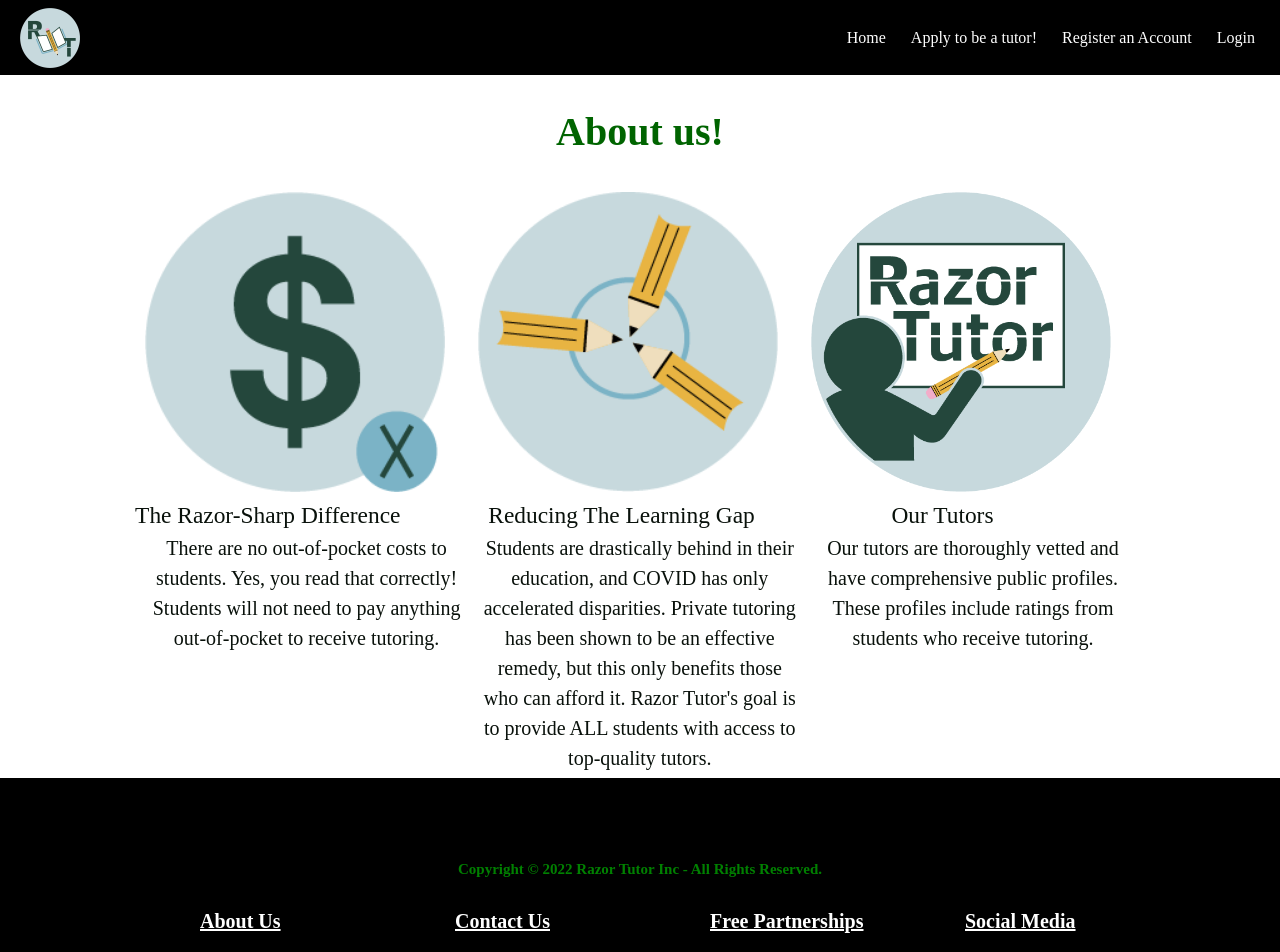
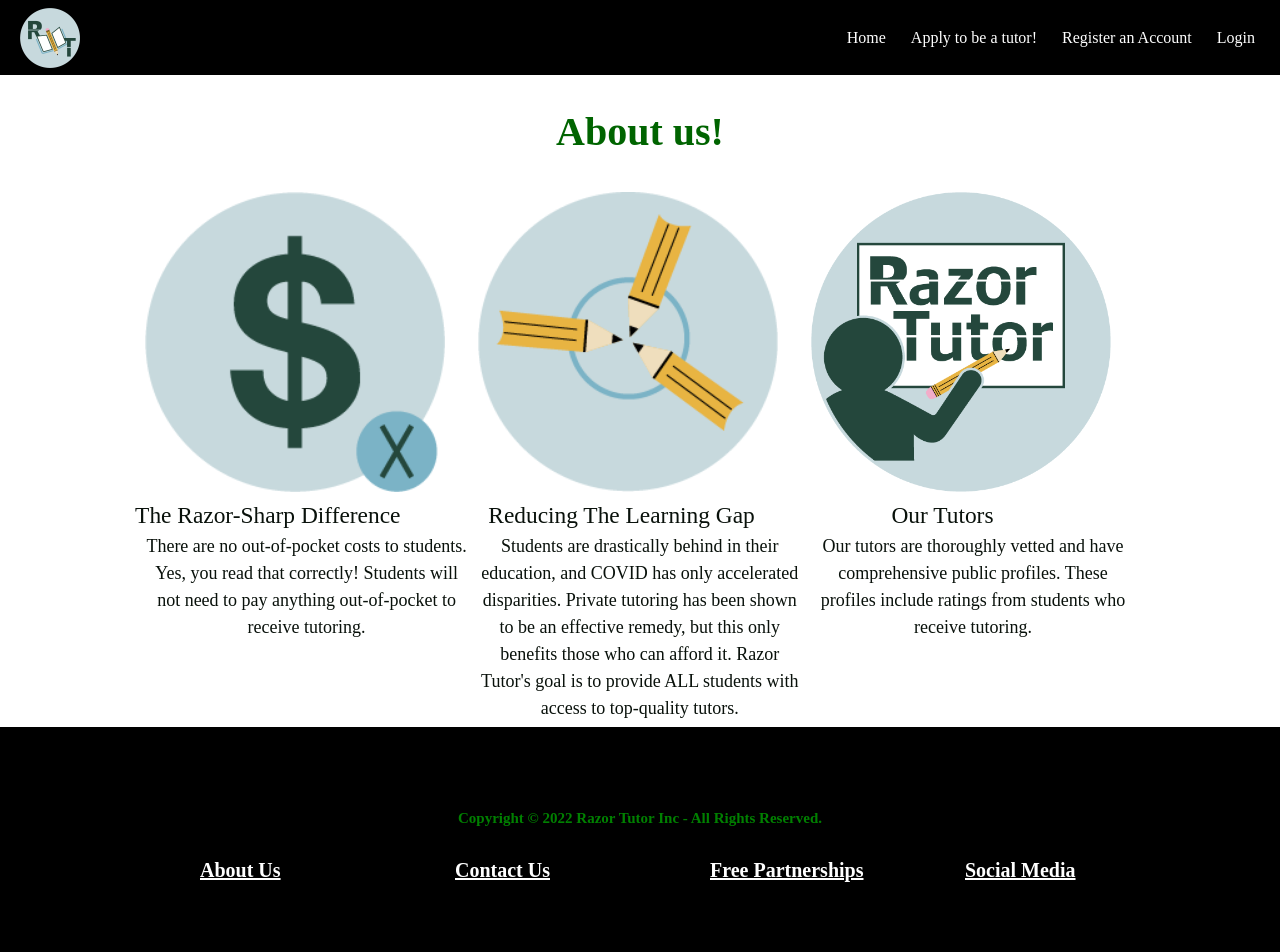
Before and after one commit to MElkhouri/tutorwebapp, a React (Create React App) app in the folder client/: page /about in a window 1280 px wide. Shown: the top 952 px of the page. Built offline with nearby package versions, Linux system fonts and the light colour scheme.

Commit message:
changed how the footer works

```diff
--- a/client/src/pages/About.js
+++ b/client/src/pages/About.js
@@ -1,4 +1,4 @@
-import React, { useState } from 'react'
+import React from 'react'
 import Navbar from '../components/Navbar'
 import Logo3 from '../assets/PNG/Asset 29@300x.png'
 import Logo1 from '../assets/PNG/Asset 30@300x.png'
@@ -11,25 +11,32 @@
     <div className=''>
        <Navbar state = {false}/>
        <h1>About us!</h1>
+
        <div className='container'>
           <div className='about_row'>
                <div className='about_column'>
-               <img className="about_img1" src={Logo1} height={300} width={300} />
+               <img className="about_img1" alt="1" src={Logo1} height={300} width={300} />
+
                     <txt1>The Razor-Sharp Difference</txt1>
                     <txt11>There are no out-of-pocket costs to students. Yes, you read that correctly! Students will not need to pay anything out-of-pocket to receive tutoring.</txt11>
+
                </div>
 
 
           <div className='about_column'>
-               <img className="about_img2" src={Logo2} height={300} width={300} />
-               <txt2>Reducing The Learning Gap</txt2>
-               <txt21>Students are drastically behind in their education, and COVID has only accelerated disparities. Private tutoring has been shown to be an effective remedy, but this only benefits those who can afford it. Razor Tutor's goal is to provide ALL students with access to top-quality tutors. </txt21>
+               <img className="about_img2" src={Logo2} alt="2" height={300} width={300} />
+
+                    <txt2>Reducing The Learning Gap</txt2>
+                    <txt21>Students are drastically behind in their education, and COVID has only accelerated disparities. Private tutoring has been shown to be an effective remedy, but this only benefits those who can afford it. Razor Tutor's goal is to provide ALL students with access to top-quality tutors. </txt21>
+
           </div>
 
           <div className='about_column'>
-               <img className="about_img3" src={Logo3} height={300} width={300} />
-               <txt3>Our Tutors</txt3>
-               <txt31>Our tutors are thoroughly vetted and have comprehensive public profiles. These profiles include ratings from students who receive tutoring.</txt31>
+               <img className="about_img3" src={Logo3} height={300} alt="3" width={300} />
+
+                    <txt3>Our Tutors</txt3>
+                    <txt31>Our tutors are thoroughly vetted and have comprehensive public profiles. These profiles include ratings from students who receive tutoring.</txt31>
+
           </div>
        </div>
        </div>
--- a/client/src/pages/Contact.js
+++ b/client/src/pages/Contact.js
@@ -2,6 +2,7 @@
 import React, { useRef,useState } from 'react';
 import emailjs from 'emailjs-com';
 import '../styles/Tutorhome.css';
+import '../styles/Login.css';
 import Sidebar from "../components/Sidebar"
 
 import Navbar from "../components/Navbar";
@@ -71,7 +72,7 @@
             <div>
                 <Navbar state = {logged}/>
 
-            <div className="">
+            <div className="home_container">
                 <div className="home_body">
                     <h2>To report an issue or to ask a question, please email support@razortutor.com. We will reply ASAP.</h2>
 
--- a/client/src/pages/Social.js
+++ b/client/src/pages/Social.js
@@ -1,5 +1,7 @@
 import React, { useState } from 'react'
 import Navbar from '../components/Navbar'
+import '../styles/Tutorhome.css';
+
 // import axios from "axios";
 // import {useEffect} from 'react';
 
@@ -9,10 +11,14 @@
 
 
     return (
-    <div className=''>
+    <div>
         <Navbar state = {false}/>
-       <h1>Razor Tutor</h1>
-       <h2>Currently we don't have any social media links check back later!</h2>
+        <div className="home_container">
+            <div className="home_body">
+                <h1>Razor Tutor</h1>
+                <h2>Currently we don't have any social media links check back later!</h2>
+            </div>
+        </div>
     </div>
 
     )
--- a/client/src/pages/Trial.js
+++ b/client/src/pages/Trial.js
@@ -2,6 +2,8 @@
 import { useLocation } from "react-router-dom";
 import React, { useRef,useState } from 'react';
 import emailjs from 'emailjs-com';
+import '../styles/Tutorhome.css';
+import '../styles/Login.css';
 // import axios from "axios";
 // import {useEffect} from 'react';
 
@@ -34,16 +36,15 @@
 
 
     return (
-    <div className=''>
+    <div>
 
             <Navbar state = {logged}/>
 
+        <div className="home_container">
             <div className="home_body">
                 <h1>Free Trial For Schools</h1>
-
-
+                <h2>Fill out the information below to learn more about our free trial we offer to schools.</h2>
                 <div className="login form">
-                <h2>Fill out the information below to learn more about our free trial we offer to schools.</h2>
                     <form ref={form} onSubmit={sendEmail}>
                     <input type="text" required name="contact_title" placeholder="Primary Contact and Title" />
                     <input type="email" required name="user_email" placeholder="Enter your email address"/>
@@ -53,6 +54,7 @@
 
                     <button type="submit">Send</button>
                 </form>
+                </div>
             </div>
         </div>
 
--- a/client/src/styles/App.css
+++ b/client/src/styles/App.css
@@ -54,15 +54,16 @@
   padding: 8% 0 0;
   margin: auto;
   font-family: "Open Sans", "Helvetica Neue", "Helvetica", "Arial", sans-serif;
+
 }
 
 .login form {
-  position: relative;
+  position: fixed;
   z-index: 1;
   background: #FFFFFF;
   border-radius: 10px;
   max-width: 360px;
-  margin: 0 auto 100px;
+  /* margin: 0 auto 100px; */
   padding: 45px;
   text-align: center;
 }
@@ -225,7 +226,7 @@
 .about_column txt11{
   font-family: 'sans-serif';
   width:fit-content;
-  font-size: 20px;
+  font-size: 18px;
   color: #09110b;
   display: block;
   text-align: center;
@@ -233,7 +234,7 @@
 }
 .about_column txt2{
   font-family: 'sans-serif', cursive;
-  width:fit-content;
+  width:max-content;
   font-size: 23.4px;
   color: #09110b;
   display: inline-block;
@@ -242,7 +243,7 @@
 .about_column txt21{
   font-family: 'sans-serif';
   width:fit-content;
-  font-size: 20px;
+  font-size: 18px;
   color: #09110b;
   display: block;
   text-align: center;
@@ -260,12 +261,14 @@
 .about_column txt31{
   font-family: 'sans-serif';
   width:fit-content;
-  font-size: 20px;
+  font-size: 18px;
   color: #09110b;
   display: block;
   text-align: center;
 
 }
+
+
 
 
 .navbar {
--- a/client/src/styles/Login.css
+++ b/client/src/styles/Login.css
@@ -1,7 +1,8 @@
 .login {
     width: 360px;
-    padding: 8% 0 0;
-    margin: auto;
+    margin-top: -70px;
+    /* padding: 8% 0 0;
+    margin: auto; */
     font-family: "Open Sans", "Helvetica Neue", "Helvetica", "Arial", sans-serif;
   }
 
--- a/client/src/styles/Tutorhome.css
+++ b/client/src/styles/Tutorhome.css
@@ -9,6 +9,7 @@
   height: 80vh;
   padding: 10px;
   width: 100%;
+  margin-bottom: 10px;
   display: grid;
 }
 .home_body .title{
--- a/client/src/styles/footer.css
+++ b/client/src/styles/footer.css
@@ -1,7 +1,7 @@
 .box {
     padding: 80px;
     bottom: 0px;
-    position: relative;
+    position: bottom;
     background: black;
 }
 
```
Lines whose indentation alone changed are shown as unchanged.
